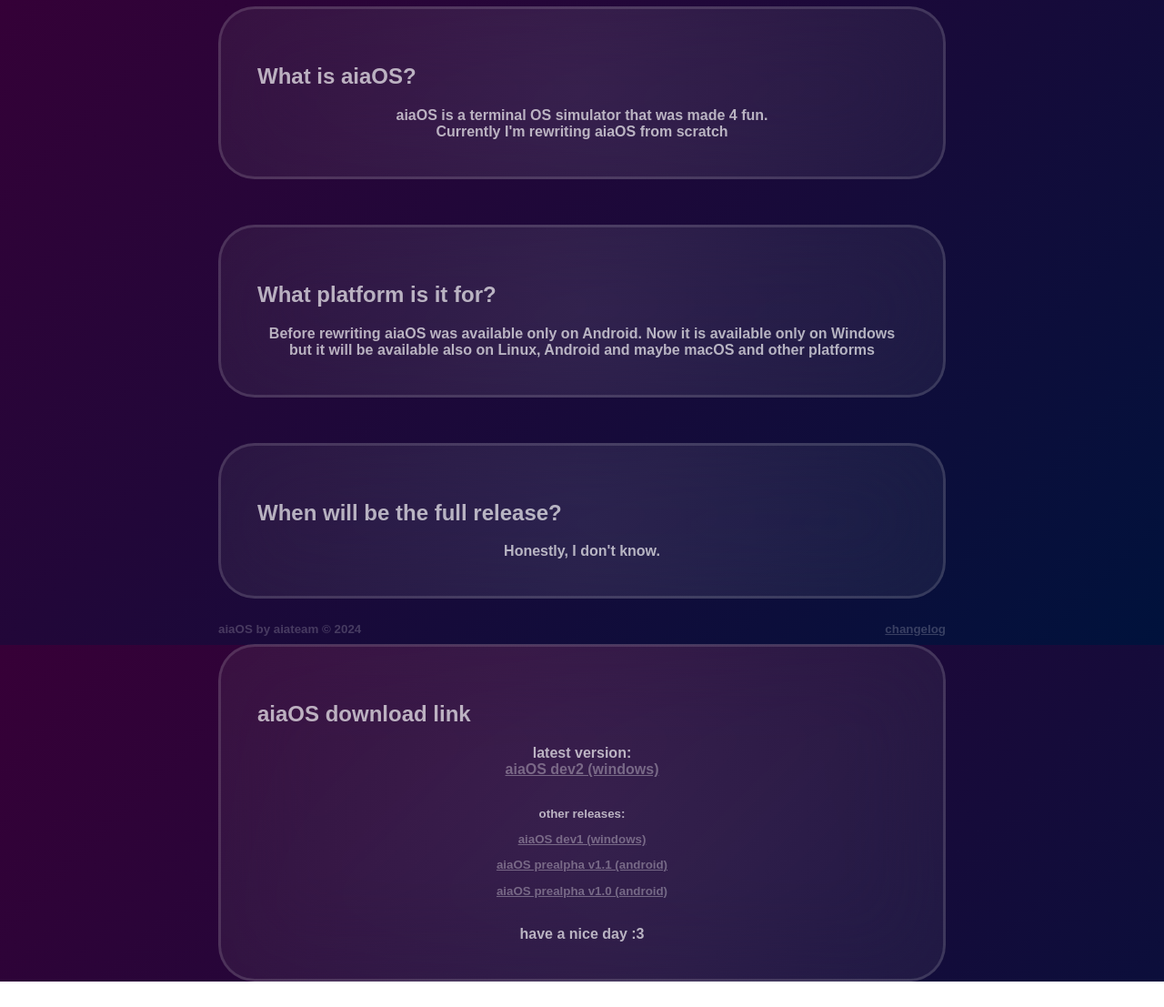
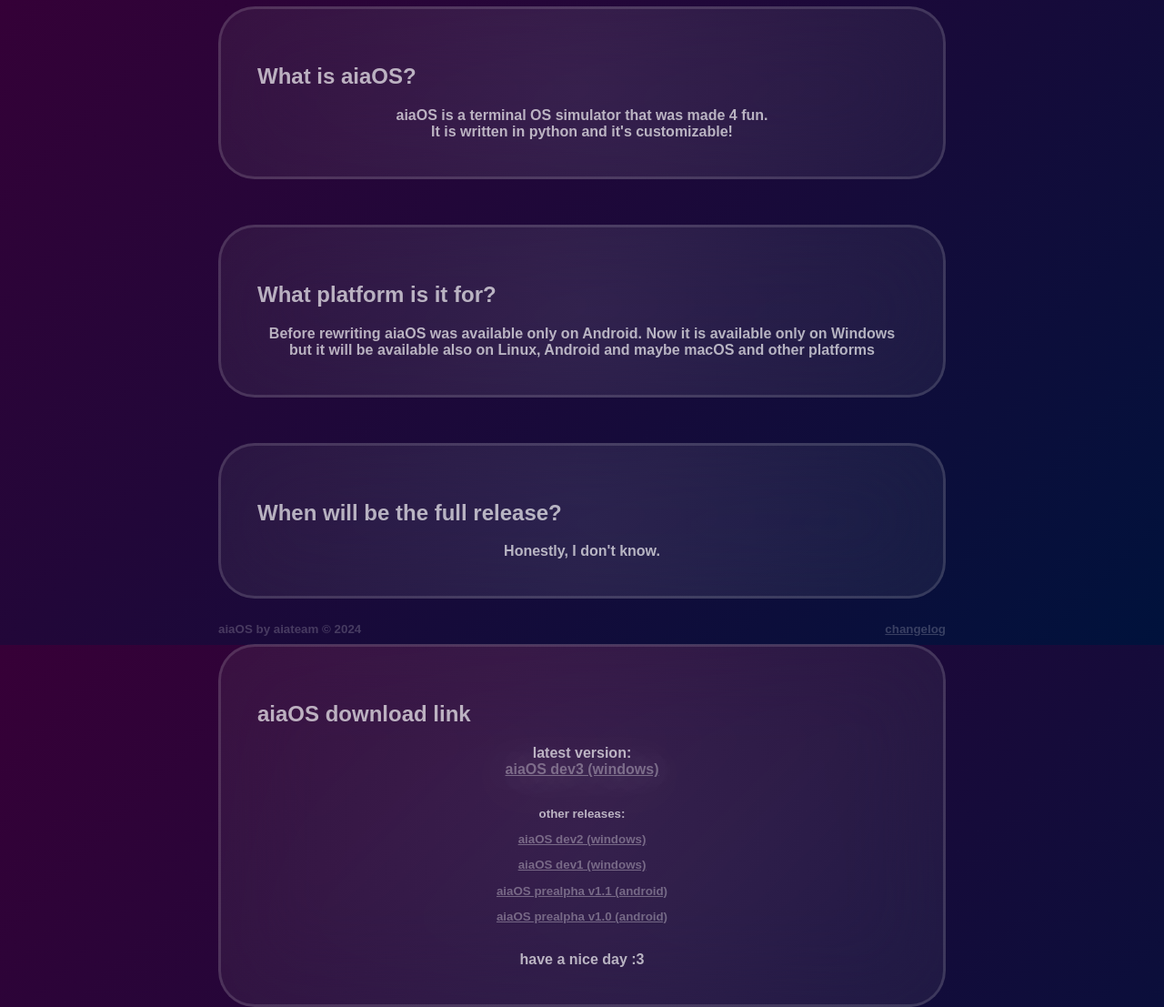
Before and after one commit to aiateam/aiaos, a plain HTML site: page index.html in a window 1280 px wide. Shown: the part 91-1198 px from the top of the page at 91% size. Before the commit the page ends 1170 px from the top, so only its background shows below. Drawn offline with Linux system fonts and the light colour scheme; a web font is replaced by a local one.

Commit message:
Update index.html

```diff
--- a/index.html
+++ b/index.html
@@ -13,7 +13,7 @@
                     <div id="kafelek">
                         <h2>What is aiaOS?</h2>
                         aiaOS is a terminal OS simulator that was made 4 fun. <br>
-                        Currently I'm rewriting aiaOS from scratch
+                        It is written in python and it's customizable!
                     </div>
                     <div id="kafelek">
                         <h2>What platform is it for?</h2>
@@ -27,8 +27,9 @@
                     <div id="kafelek">
                         <h2>aiaOS download link</h2>
                         latest version:<br>
-                        <a href="files/aiaOSdev2.zip" target="_blank">aiaOS dev2 (windows)</a><br><br>
+                        <a href="files/aiaOSdev3.zip" target="_blank" style="text-shadow: 0px 0px 40px rgba(255, 255, 255, 0.5);">aiaOS dev3 (windows)</a><br><br>
                         <p style="font-size: smaller;">other releases:</p>
+                        <p style="font-size: smaller;"><a href="files/aiaOSdev2.zip" target="_blank">aiaOS dev2 (windows)</a><br></p>
                         <p style="font-size: smaller;"><a href="files/aiaOSdev1.exe" target="_blank">aiaOS dev1 (windows)</a><br></p>
                         <p style="font-size: smaller;"><a href="files/aiaOSprealpha1.1.apk" target="_blank">aiaOS prealpha v1.1 (android)</a><br></p>
                         <p style="font-size: smaller;"><a href="files/aiaOSprealpha1.0.apk" target="_blank">aiaOS prealpha v1.0 (android)</a></p><br>
```
